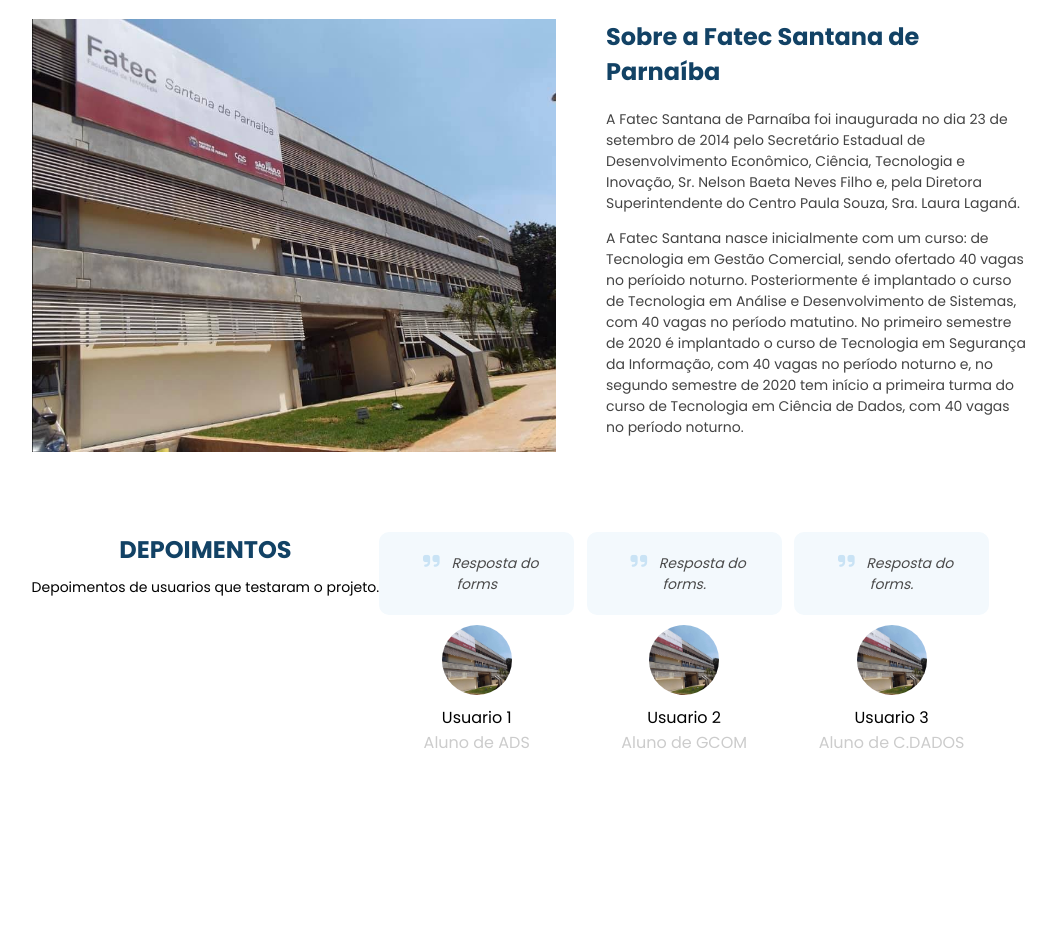
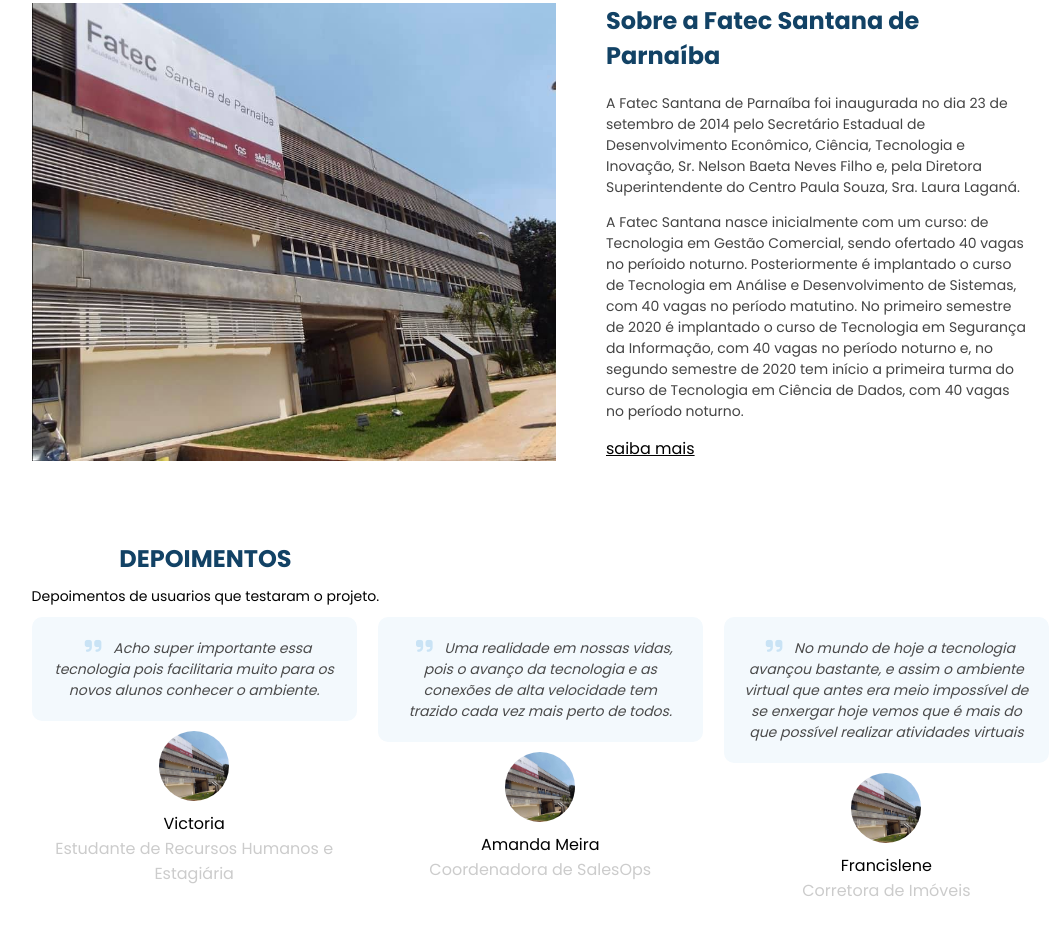
Before and after one commit to crisperes/WEBRVU, a plain HTML site: page index.html in a window 1280 px wide. Shown: the part 1749-2684 px from the top of the page, without its empty margins (84-1144 px from the left). Before the commit the page ends 2544 px from the top, so only its background shows below. Drawn offline with Linux system fonts and the light colour scheme.

Commit message:
atualização index

```diff
--- a/index.html
+++ b/index.html
@@ -4,7 +4,7 @@
 <link href="https://fonts.googleapis.com/css2?family=Poppins:wght@400;700&display=swap" rel="stylesheet">
 <link href="style.css" rel="stylesheet" />
 </head>
-<body>
+<body link="black" vlink="black">
 
     <header>
         <div class="center">
@@ -19,9 +19,12 @@
                    Sobre o Projeto
                 </a>
                 <a href="#">
+                    visual novel
+                </a>
+                <a href="#">
                     Entre em Contato
                 </a>
-                <a class="btn-menu" href="#">
+                <a class="btn-menu" href="forum.html">
                     Forum
                 </a>
             </div><!--menu-->
@@ -31,6 +34,8 @@
                     <a href="">Inicio</a>
                     <a href="">Sobre o Projeto</a>
                     <a href="">Entre em Contato</a>
+                    <a href="forum.html">Forum</a>
+                    <a href="">Visual novel</a>
                 </div>
             </div>
         </div>
@@ -42,7 +47,8 @@
             <div class="main__cta">
                 <h2>Realidade Virtual Fatec Santana de Parnaiba</h2>
                 <p>Nós Somos a Mancao Studios</p>
-                <button>Conheça o Projeto</button>
+                <a href="img\Apresentação Alpha.mp4" style="text-decoration:none">Conheça o projeto</a>
+
             </div>
 
             <div class="diferenciais">
@@ -131,6 +137,9 @@
                 <h2>Sobre a Fatec Santana de Parnaíba</h2>
                 <p>A Fatec Santana de Parnaíba foi inaugurada no dia 23 de setembro de 2014 pelo Secretário Estadual de Desenvolvimento Econômico, Ciência, Tecnologia e Inovação, Sr. Nelson Baeta Neves Filho e, pela Diretora Superintendente do Centro Paula Souza, Sra. Laura Laganá. </p>
                <p>A Fatec Santana nasce inicialmente com um curso: de Tecnologia em Gestão Comercial, sendo ofertado 40 vagas no períoido noturno. Posteriormente é implantado o curso de Tecnologia em Análise e Desenvolvimento de Sistemas, com 40 vagas no período matutino. No primeiro semestre de 2020 é implantado o curso de Tecnologia em Segurança da Informação, com 40 vagas no período noturno e, no segundo semestre de 2020 tem início a primeira turma do curso de Tecnologia em Ciência de Dados, com 40 vagas no período noturno.</p>
+                <a href="https://www.fatecsdp.edu.br/">
+                    saiba mais
+                </a>
             </div>
         </div>
     </section>
@@ -147,27 +156,30 @@
 
                 <div class="carrousel-single">
                     <div class="carrousel-single-box">
-                        <p><i class="fas fa-quote-right"></i> Resposta do forms</p>
+                        <p><i class="fas fa-quote-right"></i> Acho super importante essa tecnologia pois
+                            facilitaria muito para os novos alunos conhecer o ambiente.</p>
                     </div>
                     <img src="img/fachada_bg.jpg" />
-                    <p>Usuario 1</p>
-                    <span>Aluno de ADS</span>
+                    <p>Victoria</p>
+                    <span>Estudante de Recursos Humanos e Estagiária</span>
                 </div>
                 <div class="carrousel-single">
                     <div class="carrousel-single-box">
-                        <p><i class="fas fa-quote-right"></i>  Resposta do forms.</p>
+                        <p><i class="fas fa-quote-right"></i>  Uma realidade em nossas vidas, pois o avanço da tecnologia
+                            e as conexões de alta velocidade tem trazido cada vez mais perto de todos.</p>
                     </div>
                     <img src="img/fachada_bg.jpg" />
-                    <p>Usuario 2</p>
-                    <span>Aluno de GCOM</span>
+                    <p>Amanda Meira</p>
+                    <span>Coordenadora de SalesOps</span>
                 </div>
                 <div class="carrousel-single">
                     <div class="carrousel-single-box">
-                        <p><i class="fas fa-quote-right"></i>  Resposta do forms.</p>
+                        <p><i class="fas fa-quote-right"></i>  No mundo de hoje a tecnologia avançou bastante, e assim o
+                            ambiente virtual que antes era meio impossível de se enxergar hoje vemos que é mais do que possível realizar atividades virtuais</p>
                     </div>
                     <img src="img/fachada_bg.jpg" />
-                    <p>Usuario 3</p>
-                    <span>Aluno de C.DADOS</span>
+                    <p>Francislene</p>
+                    <span>Corretora de Imóveis</span>
                 </div>
             </div>
 
```
